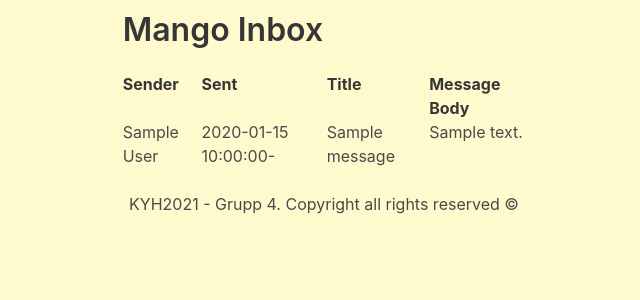
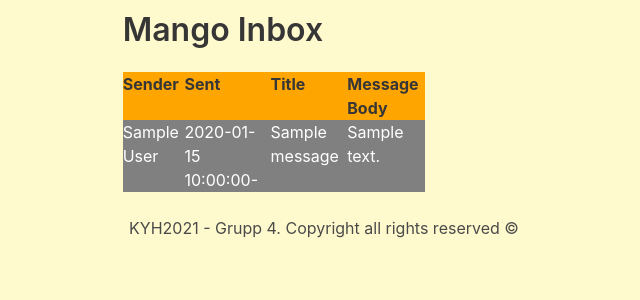
Before and after one commit to Jearnest94/Grupp_Fyra_Projektarbete, a Flask app: page /inbox in a window 1280 px wide. Shown: the part 52-352 px from the top of the page, without its empty margins (316-956 px from the left). Run offline with Flask 2, Linux system fonts and the light colour scheme; a user stored in the database is signed in; tables that the repository leaves empty hold one stand-in row (values such as "Sample post").

Commit message:
added some css for inbox

```diff
--- a/static/css/main.css
+++ b/static/css/main.css
@@ -1,3 +1,5 @@
+@import url("https://cdnjs.cloudflare.com/ajax/libs/font-awesome/4.7.0/css/font-awesome.min.css");
+
 body {
     cursor: url("/static/assets/mangocursor_hel_32.png") ,auto;
     background-color: lemonchiffon;
@@ -137,3 +139,20 @@ body {
 .offline {
     background: crimson;
 }
+
+th{
+    background: orange;
+}
+
+table{
+    width: 75%;
+    background-color:antiquewhite;
+}
+tr:nth-child(odd){
+    background: darkgrey;
+}
+
+tr:nth-child(even){
+    background: grey;
+    color: white;
+}
```
